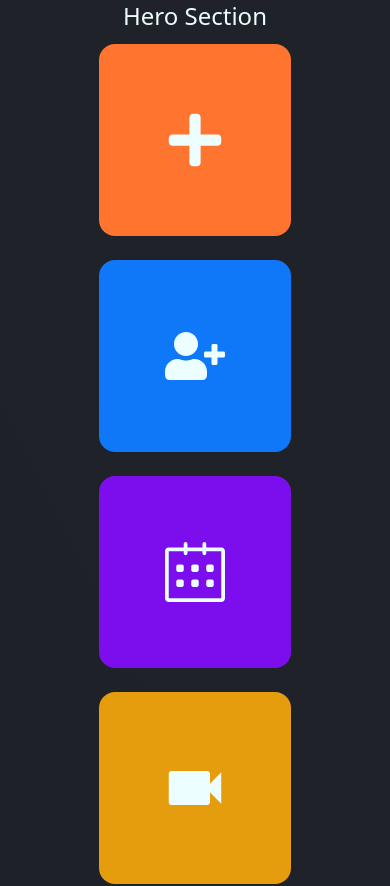
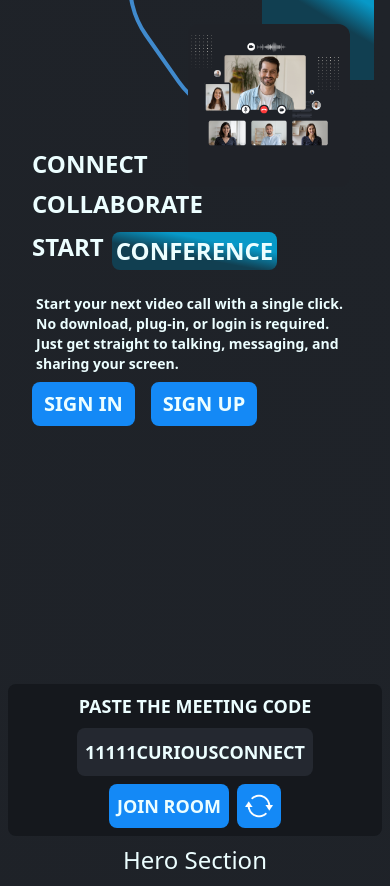
Before and after one commit to Curious-Ecosystem/Curious-Connect, a React (Vite) app in the folder frontend/: page / in a window 390 px wide. Shown: the top 886 px of the page. Built offline with nearby package versions, Linux system fonts and the light colour scheme.

Commit message:
responsive header fixed

```diff
--- /dev/null
+++ b/frontend/src/Components/Pages/Landing-Page/LandingHeader.jsx
@@ -0,0 +1,41 @@
+import React from "react";
+import img from "../../../assets/Header/home-r.png";
+import img2 from "../../../assets/Header/refresh.png";
+
+const Header = () => {
+  return (
+    <div className="w-sccreen h-screen text-cyan-50 text-4xl text-center flex flex-col font-bold  ">
+      <div className="flex ">
+        <div className="pl-6 mt-36 md:pl-12 md:mt-12 sm:w-8/12 w-13/12 h-screen xl:pl-10 xl:pb-10">
+          <div className="lg:pl-16 lg:mt-14 xl:px-16 xl:mt-20 z-1000">
+            <div className="flex flex-col items-start">
+            <h1 className="text-2xl md:text-4xl xl:text-5xl font-bold leading-none p-2 z-*">CONNECT</h1>
+            <h1 className="text-2xl md:text-4xl xl:text-5xl font-bold leading-none p-2 ">COLLABORATE</h1>
+            <h1 className="text-2xl md:text-4xl xl:text-5xl font-bold leading-tight p-2 mb-4 flex gap-2 flex-nowrap text-start">START <span className="bg-gradient2 rounded-lg p-1">CONFERENCE</span></h1>
+            </div>
+            <div>
+              <p className="text-sm sm:text-lg text-start leading-5 px-3">Start your next video call with a single click. No download, plug-in, or login is required. Just get straight to talking, messaging, and sharing your screen.</p>
+            </div>
+            <div className="flex gap-4 m-2 sm:gap-8 sm:m-5 justify-start">
+              <button className="text-xl py-2 px-3 sm:py-3 sm:px-4 rounded-lg" style={{ backgroundColor: "#1489F6" }}>SIGN IN</button>
+              <button className="text-xl py-2 px-3 sm:py-3 sm:px-4 rounded-lg" style={{ backgroundColor: "#1489F6" }}>SIGN UP</button>
+            </div>
+          </div>
+        </div>
+        <div className="w-1/5 sm:w-3/5 h-screen ">
+          <div className="border-4 rounded-full absolute w-[46%] h-[28%] right-[17%] bottom-[85%] sm:w-[38%] sm:h-[40%] sm:right-[8%] sm:bottom-[80%] md:w-[40%] md:h-[55%] md:right-[12%] md:bottom-[70%] lg:w-[45%] lg:h-[60%] lg:right-[12%] lg:bottom-[70%] rotate-145 border-borderclr"></div>
+          <div className="w-28 h-20 sm:w-48 sm:h-36 md:w-72 md:h-56 lg:w-80 lg:h-64 absolute bg-gradient3 right-4 z-1"></div>
+          <img src={img} alt="home" className="w-5/12 right-10 mt-6 sm:right-10 sm:mt-5 sm:w-4/12 lg:w-5/12 xl:w-5/12 md:right-20 absolute md:mt-12 z-100 rounded-xl" />
+        </div>
+     </div>
+     <div className="bottom-2 sm:bottom-4 flex-wrap gap-2 mx-2 py-2 px-2 sm:gap-6 sm:mx-10 sm:py-2 sm:px-2  md:gap-10 md:w-5/6 md:mx-16 md:py-4 md:bottom-4 lg:w-11/12 lg:gap-8 lg:px-6 lg:mx-12 xl:w-5/6 min-h-32 absolute lg:bottom-8 xl:bottom-8  xl:mx-28 rounded-lg flex lg:flex-nowrap justify-center items-center xl:gap-20" style={{ backgroundColor: "#15181D" }}>
+        <div className="text-lg sm:text-2xl font-bold "> PASTE THE MEETING CODE </div>
+        <div className="py-2.5 px-2 text-lg sm:text-lg sm:py-5 sm:px-8 rounded-lg" style={{ backgroundColor: "#242830" }}> 11111CURIOUSCONNECT </div>
+        <div className="py-2 px-2 text-lg sm:text-xl sm:py-4 sm:px-4 rounded-lg" style={{ backgroundColor: "#1489F6" }}>JOIN ROOM</div>
+        <div className="py-2 px-2 rounded-lg" style={{ backgroundColor: "#1489F6" }}><img src={img2} className="w-7 sm:w-8"/></div>
+     </div>
+    </div>
+  );
+};
+
+export default Header;
--- a/frontend/src/Pages/Landing-Page.jsx
+++ b/frontend/src/Pages/Landing-Page.jsx
@@ -4,11 +4,13 @@ import MeetingCards from "../Components/Pages/Landing-Page/MeetingCards";
 import OurProducts from "../Components/Pages/Landing-Page/OurProducts";
 import JoinRoom from "./JoinRoom-Page";
 import HeroSection from "../Components/Pages/Landing-Page/HeroSection";
+import LandingHeader from "../Components/Pages/Landing-Page/LandingHeader";
 import FeatureCardSection from "../Components/Pages/Landing-Page/FeatureCardSection";
 
 export const LandingPage = () => {
 	return (
 		<div>
+			<LandingHeader />
 			<HeroSection />
 			<MeetingCards />
 			<FeatureCardSection />
--- a/frontend/tailwind.config.js
+++ b/frontend/tailwind.config.js
@@ -13,6 +13,8 @@ export default {
       },
       backgroundImage: {
         gradient: "linear-gradient(243.43deg, #1F2329 0.37%, #1D2026 100%)",
+        gradient2: "linear-gradient(190.43deg, #0799C8 30%, #113F51 60%)",
+        gradient3: "linear-gradient(210.43deg, #0799C8 5%, #113F51 31%)",
       },
       backgroundSize: {
         auto: "auto",
@@ -24,6 +26,15 @@ export default {
         primary: "#1F2329", // Use this for primary background color
         // Add more custom background colors here if needed
       }),
+      rotate: {
+        '15': '15deg',
+        '30': '30deg',
+        '60': '60deg',
+        '145': '145deg',
+      },
+     colors:{
+      borderclr: "#408ACD",
+     }
 
 
     },
```
Also changed, not shown: frontend/src/assets/Header/home-r.png (added), frontend/src/assets/Header/refresh.png (added).
